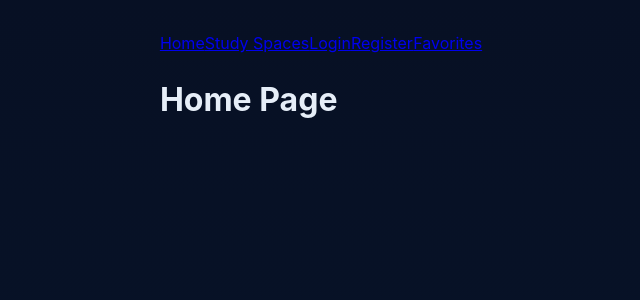
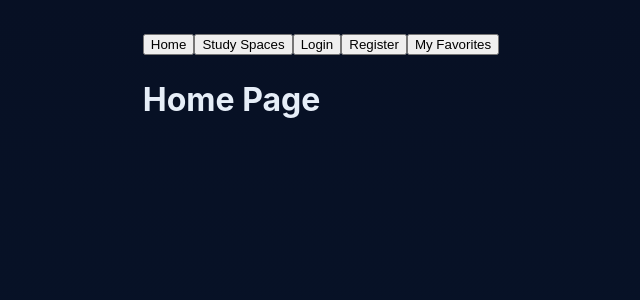
Before and after one commit to LissAponte/PRO150-SC2, a React (Vite) app in the folder frontend/study-space-app/: page / in a window 1280 px wide. Shown: the top 300 px of the page, without its empty margins (319-959 px from the left). Built offline with nearby package versions, Linux system fonts and the light colour scheme.

Commit message:
href links into buttons on app.jsx,  index.css undergoing changes

```diff
--- a/frontend/study-space-app/index.css
+++ b/frontend/study-space-app/index.css
@@ -97,6 +97,14 @@ body {
 .btn.ghost { background: transparent; color: var(--muted); border: 1px dashed rgba(255,255,255,0.03); }
 .btn:active { transform: translateY(1px); }
 
+
+home-btn {
+	font-size: 0.9rem;
+	background-color: rbg(11, 111, 49);
+
+}
+
+
 /* Forms */
 .form {
 	display:flex;
--- a/frontend/study-space-app/src/App.jsx
+++ b/frontend/study-space-app/src/App.jsx
@@ -13,11 +13,22 @@ export default function App() {
 
       {/* Temporary Navigation */}
       <nav className="flex gap-4 p-4 bg-gray-100">
-        <a href="/">Home</a>
-        <a href="/spaces">Study Spaces</a>
-        <a href="/login">Login</a>
-        <a href="/register">Register</a>
-        <a href="/favorites" className="mr-4">Favorites</a>
+
+        <a href="/">
+        <button className="home-btn">Home</button>
+       </a>
+        <a href="/spaces">
+        <button className="study-spaces-btn">Study Spaces</button>
+        </a>
+        <a href="/login">
+        <button className="login-btn">Login</button>
+        </a>
+        <a href="/register">
+        <button className="register-btn">Register</button>
+        </a>
+        <a href="/favorites" className="mr-4">
+        <button className="favorites-btn">My Favorites</button>
+        </a>
       </nav>
 
       {/* Page Routes */}
```
